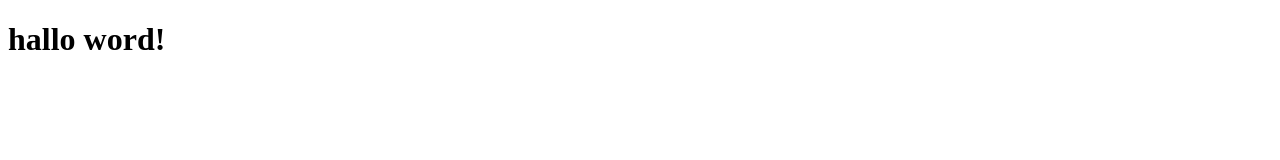
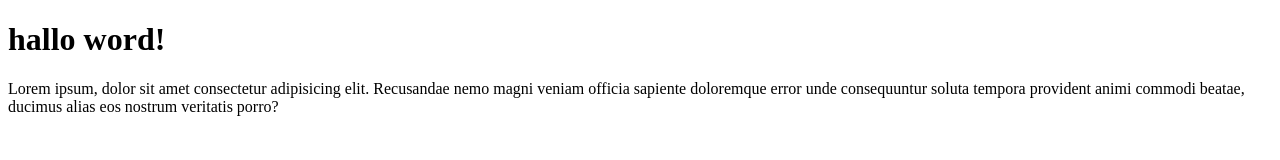
Before and after one commit to ilhamSkyOf19/git-test, a plain HTML site: page index.html in a window 1280 px wide. Drawn offline with Linux system fonts and the light colour scheme.

Commit message:
menambahkan paragraf di index.html

```diff
--- a/index.html
+++ b/index.html
@@ -9,6 +9,9 @@
 
 <body>
     <h1>hallo word!</h1>
+    <p>Lorem ipsum, dolor sit amet consectetur adipisicing elit. Recusandae nemo magni veniam officia sapiente
+        doloremque error unde consequuntur soluta tempora provident animi commodi beatae, ducimus alias eos nostrum
+        veritatis porro?</p>
 </body>
 
 </html>
```
